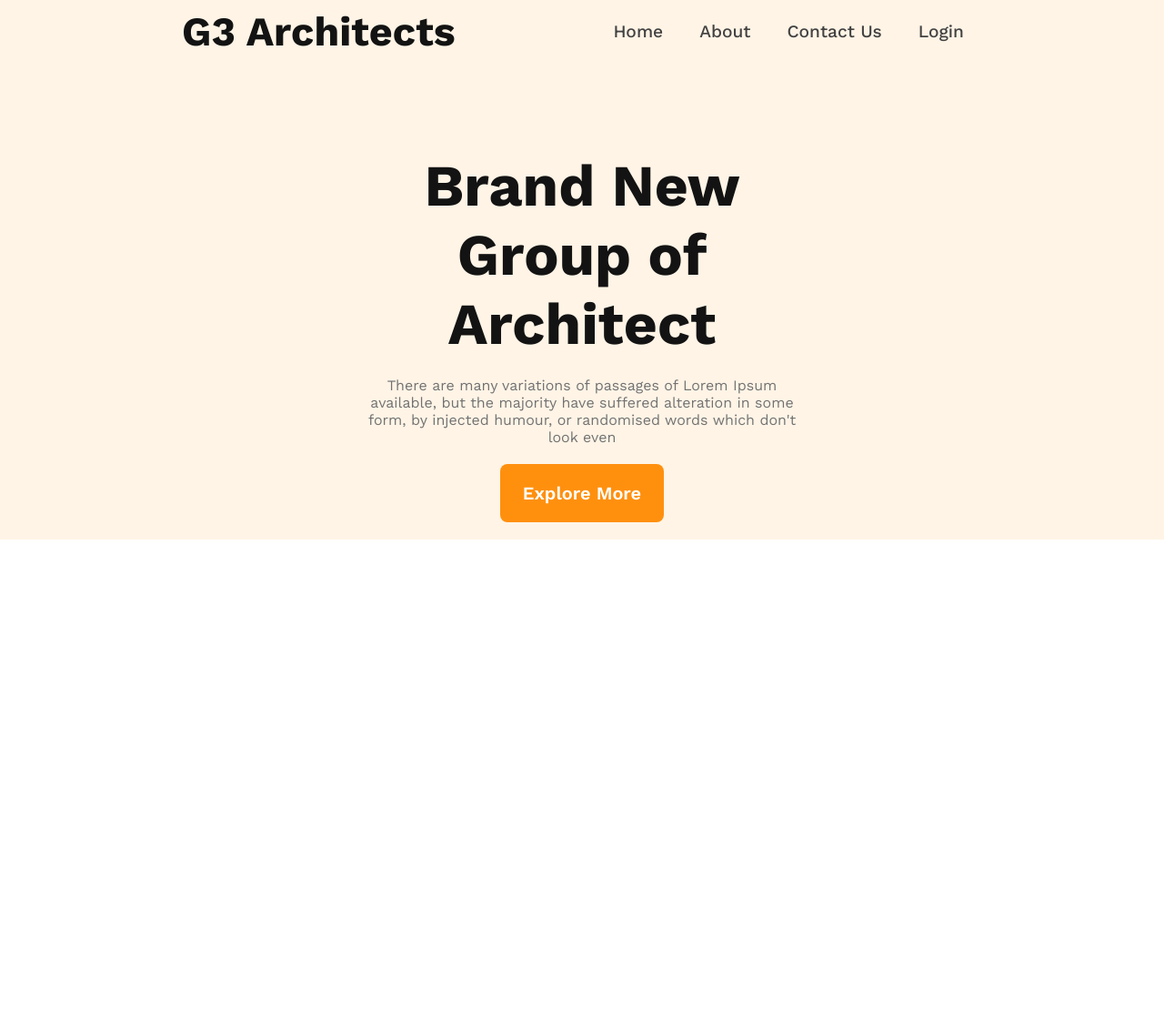
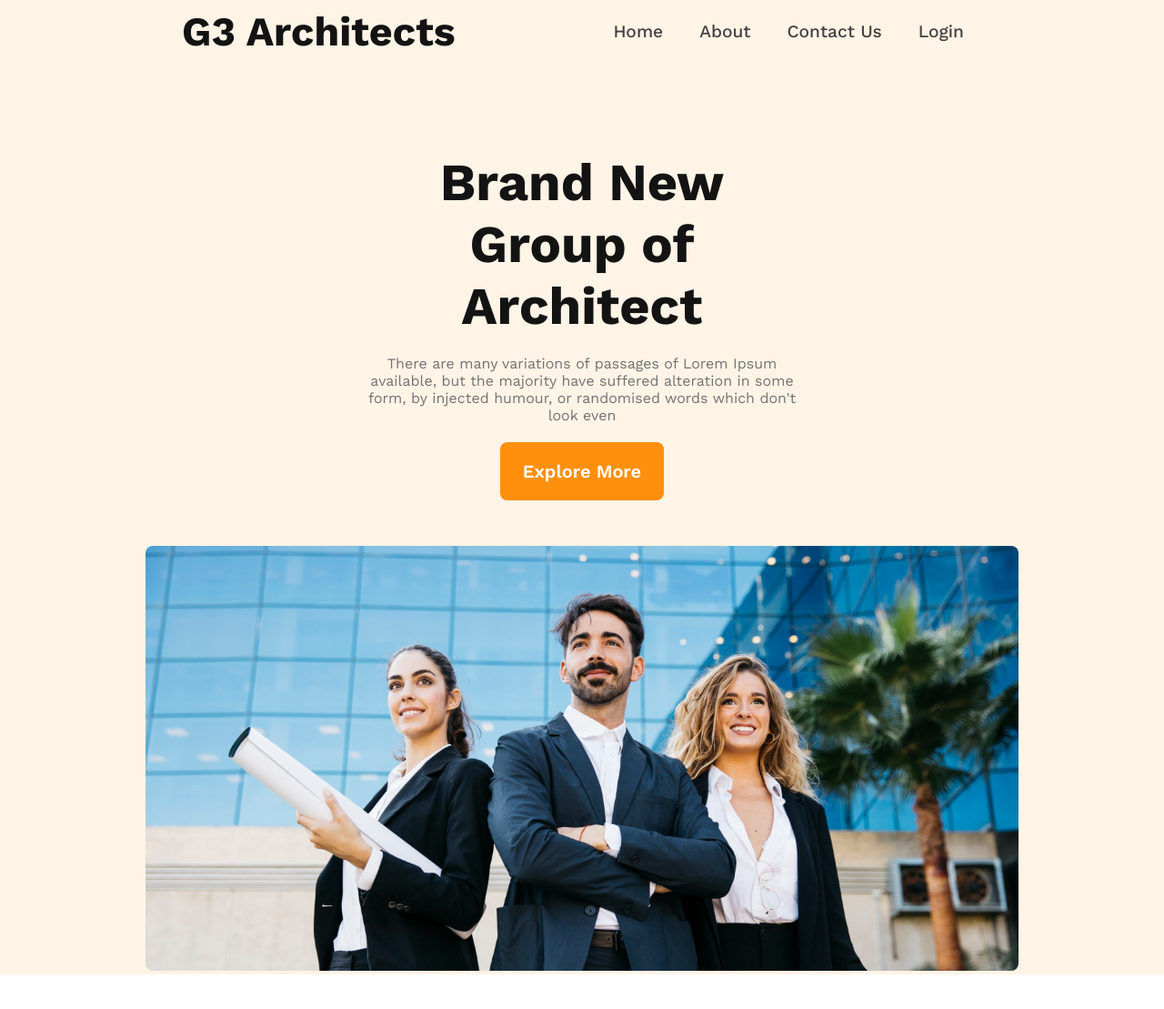
Before and after one commit to ShahariarSohan/architect-website, a plain HTML site: page index.html in a window 1280 px wide. Shown: the part 47-1156 px from the top of the page at 91% size. Before the commit the page ends 800 px from the top, so only its background shows below. Drawn offline with nearby package versions, Linux system fonts and the light colour scheme.

Commit message:
banner logo added

```diff
--- a/index.html
+++ b/index.html
@@ -27,7 +27,7 @@
                 <button class="btn-primary">Explore More</button>
             </div>
             <div class="banner-logo-container">
-                <img class="banner-logo" src="" alt="" >
+                <img class="banner-logo" src="images/banner.png" alt="" >
             </div>
         </div>
     </header>
--- a/style.css
+++ b/style.css
@@ -63,14 +63,24 @@ li a {
 }
 
 /* banner styles */
+.banner-container{
+    margin:50px 0;
+}
 .banner-content {
-    padding-top:50px;
     text-align: center;
-    margin: 0px 400px;
+    margin: 50px 400px;
 }
-
 .banner-title {
     color: #131313;
-    font-size: 4rem;
+    font-size: 3.6rem;
     font-weight: 700;
 }
+.banner-logo-container{
+    width:75%;
+    margin:auto;
+
+}
+.banner-logo{
+  width:100%;
+  border-radius: 8px;
+}
```
